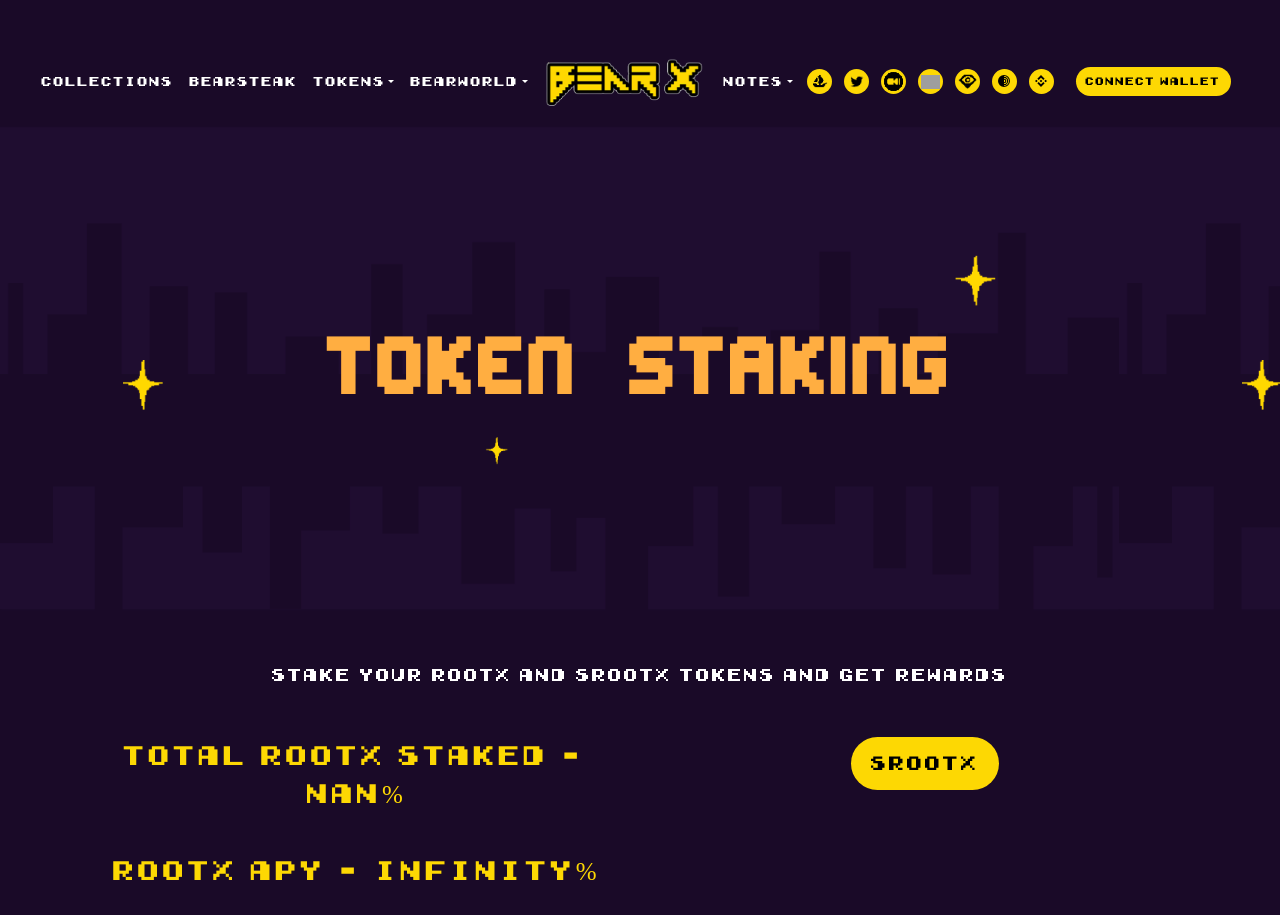
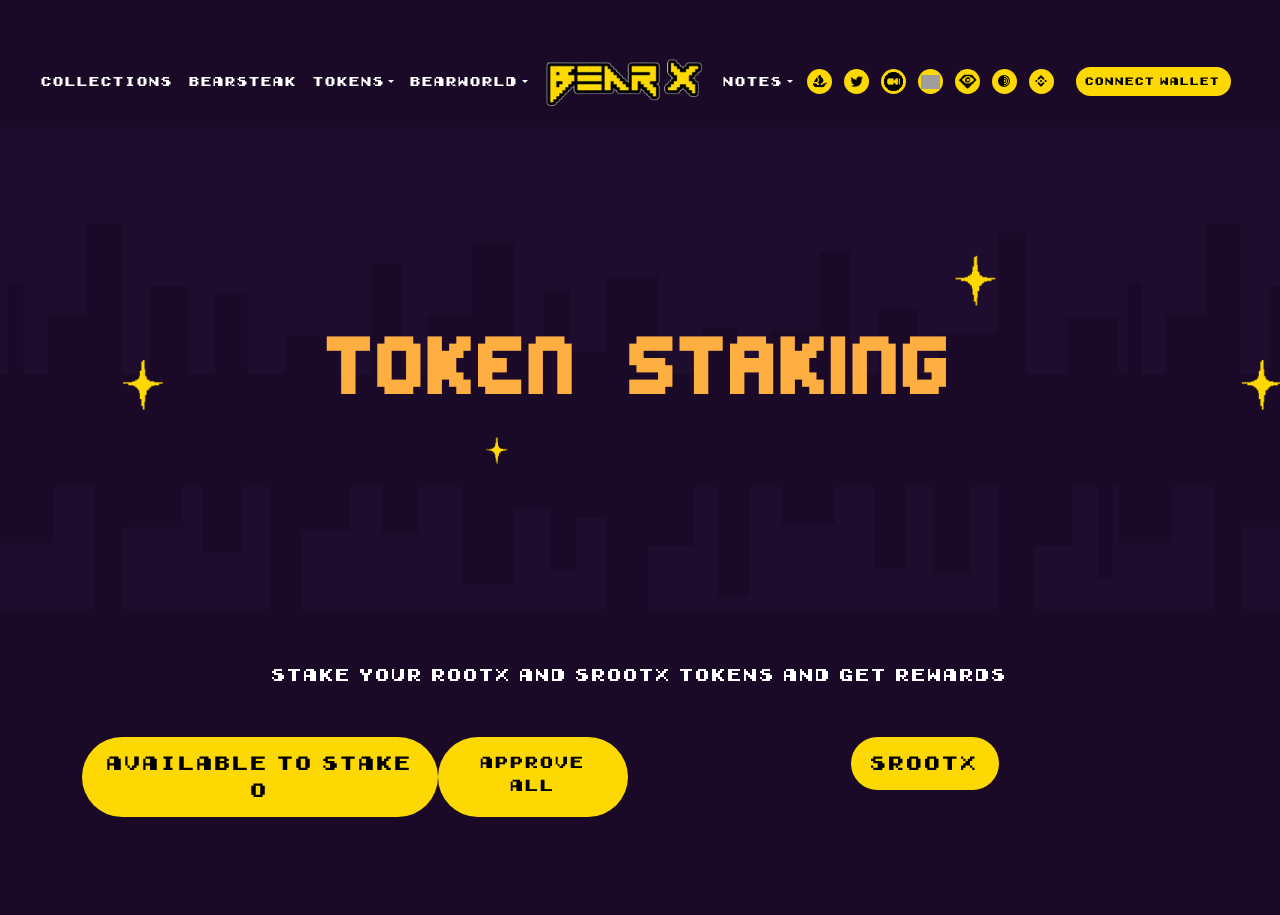
Before and after one commit to TechsolutionAAA/Bearxlabs.com, a React (Create React App) app: page /tokenstaking in a window 1280 px wide. Shown: the top 915 px of the page. Built offline with nearby package versions, Linux system fonts and the light colour scheme; grey boxes are pictures that could not be loaded.

Commit message:
Update APY of ROOTx Rewards

```diff
--- a/src/components/token/TokenStakingCompnent.js
+++ b/src/components/token/TokenStakingCompnent.js
@@ -545,14 +545,14 @@ function TokenStakingCompnent() {
         </Row>
         <Row>
           <Col sm={6} md={6} lg={6}>
-            <div className="percent">
+            {/* <div className="percent">
               Total ROOTx staked -{" "}
               {((StakedROOTxBalance / ROOTxbalance) * 100).toFixed(0)}%
-            </div>
-            <div className="percent">
+            </div> */}
+            {/* <div className="percent">
               ROOTx APY -{" "}
-              {((11050 / StakedROOTxBalance) * 365 * 100).toFixed(3)}%
-            </div>
+              {((24050 / StakedROOTxBalance) * 365 * 100).toFixed(3)}%
+            </div> */}
             <div className="d-flex justify-content-center">
               <div className="tokenButton">
                 available to stake{" "}
```
Also changed, not shown: 1 other file (tests, documents, lock files or other folders).
